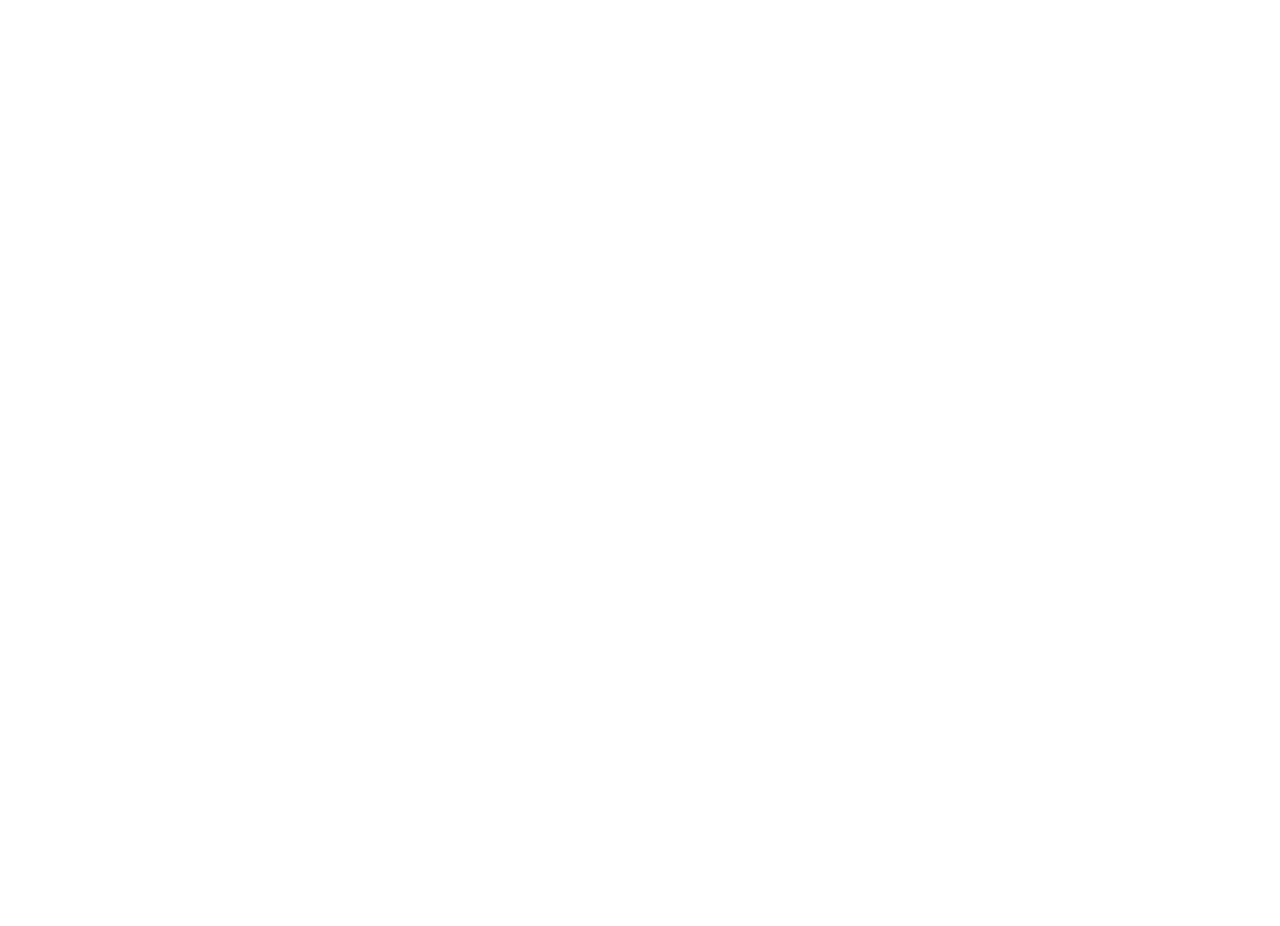
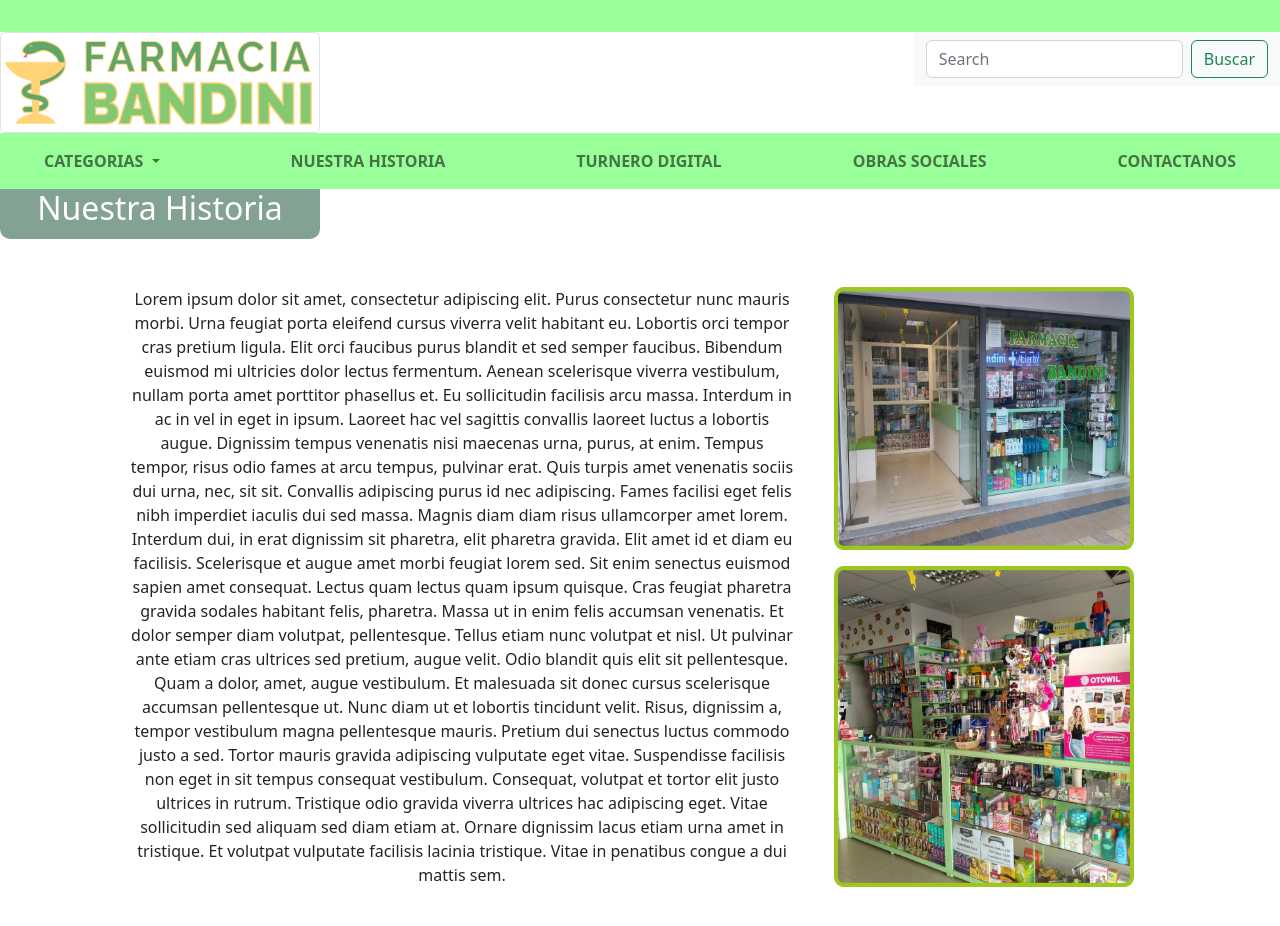
Before and after one commit to MilagrosCornaglia/FarmaciaBandini2.0, a plain HTML site: page nuestraHistoria.html in a window 1280 px wide. Before the commit the page ends 800 px from the top, so only its background shows below. Drawn offline with nearby package versions, Linux system fonts and the light colour scheme.

Commit message:
Cambios generales

```diff
--- a/css/estilos.css
+++ b/css/estilos.css
@@ -1,6 +1,6 @@
 :root {
     --bs-primary: #99FF99;
-    --bs-secondary: #6c757d;
+    --bs-secondary: #32654E;
     --bs-success: #198754;
     --bs-info: #0dcaf0;
     --bs-warning: #ffc107;
@@ -19,11 +19,19 @@
 }
 
 .h2 {
-    color:#097007;
+    color:#32654E;
 }
 
 .carrusel {
     color: #097007;
 }
 
-@media
+.navbar2
+{ width: 25%;
+    height: 50px;
+    background-color: #32654E;
+    opacity: 60%;
+    border-end-start-radius: 10px;
+    border-end-end-radius: 10px;
+    text-align:center;
+    color:white ;}
--- a/nuestraHistoria.html
+++ b/nuestraHistoria.html
@@ -0,0 +1,149 @@
+<!DOCTYPE html>
+<html lang="es">
+
+<head>
+  <meta charset="UTF-8">
+  <meta http-equiv="X-UA-Compatible" content="IE=edge">
+  <meta name="viewport" content="width=device-width, initial-scale=1.0">
+  <title>Farmacia Bandini</title>
+  <link rel="icon" type="image/x-icon" href="../imagenes/favicon.png">
+  <link rel="stylesheet" href="https://cdn.jsdelivr.net/npm/bootstrap@5.2.2/dist/css/bootstrap.min.css">
+  <link rel="stylesheet" href="https://cdn.jsdelivr.net/npm/@splidejs/splide@4.1.3/dist/css/splide.min.css">
+  <link rel="stylesheet" href="../css/estilos.css">
+
+</head>
+<header>
+  <nav class="navbar navbar-expand-lg navbar-light bg-primary p-3">
+    <div class="container-fluid">
+      <div class="collapse navbar-collapse" id="navbarNavAltMarkup">
+
+      </div>
+    </div>
+  </nav>
+  <nav class="navbar bg-light float-end">
+    <div class="container-fluid">
+      <form class="d-flex" role="search">
+        <input class="form-control me-2" type="search" placeholder="Search" aria-label="Search">
+        <button class="btn btn-outline-success" type="submit">Buscar</button>
+      </form>
+    </div>
+  </nav>
+
+  <img src="./imagenes/banner 1.png" class="img-thumbnail col-3 row float-left w-25" alt="Logo farmacia">
+
+
+
+
+  <nav class="navbar navbar-expand-lg navbar-light bg-primary">
+    <div class="container-fluid">
+      <button class="navbar-toggler" type="button" data-bs-toggle="collapse" data-bs-target="#navbarNavAltMarkup"
+        aria-controls="navbarNavAltMarkup" aria-expanded="false" aria-label="Toggle navigation">
+        <span class="navbar-toggler-icon"></span>
+      </button>
+      <div class="collapse navbar-collapse fw-bold" id="navbarNavAltMarkup">
+        <div class="navbar-nav d-flex justify-content-between w-100 mx-4">
+          <li class="nav-item dropdown position-static">
+            <a class="nav-link dropdown-toggle" href="#" role="button" data-bs-toggle="dropdown" aria-expanded="false">
+              CATEGORIAS </a>
+            <ul class="dropdown-menu dropdown-menu-light w-100 row p-4 ">
+              <li class="dropdown-header" href="#">PERFUMES</li>
+              <li><a class="dropdown-item" href="#">Action</a></li>
+              <li><a class="dropdown-item" href="#">Another action</a></li>
+              <li><a class="dropdown-item" href="#">Something else here</a></li>
+              <li>
+                <hr class="dropdown-divider">
+              </li>
+              <li class="dropdown-header" href="#">MAMÁ Y BEBE</li>
+              <li><a class="dropdown-item" href="#">Action</a></li>
+              <li><a class="dropdown-item" href="#">Another action</a></li>
+              <li>
+                <hr class="dropdown-divider">
+              </li>
+              <li class="dropdown-header" href="#">CUIDADO PERSONAL</li>
+              <li><a class="dropdown-item" href="#">Something else here</a></li>
+              <li>
+                <hr class="dropdown-divider">
+              </li>
+              <li class="dropdown-header" href="#">CUIDADO ORAL</li>
+              <li><a class="dropdown-item" href="#">Action</a></li>
+              <li><a class="dropdown-item" href="#">Another action</a></li>
+              <li><a class="dropdown-item" href="#">Something else here</a></li>
+
+              <hr class="dropdown-divider">
+              <li class="dropdown-header" href="#">MAQUILLAJE</li>
+              <li><a class="dropdown-item" href="#">Action</a></li>
+              <li><a class="dropdown-item" href="#">Another action</a></li>
+              <li><a class="dropdown-item" href="#">Something else here</a></li>
+            </ul>
+          </li>
+          <a class="nav-link font-weight-bold fw-bold" href="nuestraHistoria.html">NUESTRA HISTORIA</a>
+          <a class="nav-link font-weight-bold fw-bold" href="turnos.html">TURNERO DIGITAL</a>
+          <a class="nav-link font-weight-bold fw-bold" href="obraSociales.html">OBRAS SOCIALES</a>
+          <a class="nav-link font-weight-bold fw-bold" href="contactanos.html">CONTACTANOS</a>
+        </div>
+      </div>
+    </div>
+  </nav>
+
+  <div class="navbar2">
+    <h2>Nuestra Historia</h2>
+      <div class="container-fluid">
+        <span class="navbar-text">
+        </span>
+      </div>
+    </nav>
+  </div>
+
+
+
+<div class="container text-center">
+    <div class="row g-5 p-5">
+        <div class="col-12 col-md-8">
+            <p> Lorem ipsum dolor sit amet, consectetur adipiscing elit. Purus consectetur nunc
+                mauris morbi. Urna feugiat porta eleifend cursus viverra velit habitant eu. Lobortis orci tempor
+                cras
+                pretium ligula. Elit orci faucibus purus blandit et sed semper faucibus. Bibendum euismod mi
+                ultricies dolor
+                lectus fermentum. Aenean scelerisque viverra vestibulum, nullam porta amet porttitor phasellus et.
+                Eu
+                sollicitudin facilisis arcu massa. Interdum in ac in vel in eget in ipsum. Laoreet hac vel sagittis
+                convallis laoreet luctus a lobortis augue. Dignissim tempus venenatis nisi maecenas urna, purus, at
+                enim.
+                Tempus tempor, risus odio fames at arcu tempus, pulvinar erat. Quis turpis amet venenatis sociis dui
+                urna,
+                nec, sit sit. Convallis adipiscing purus id nec adipiscing. Fames facilisi eget felis nibh imperdiet
+                iaculis
+                dui sed massa. Magnis diam diam risus ullamcorper amet lorem. Interdum dui, in erat dignissim sit
+                pharetra,
+                elit pharetra gravida. Elit amet id et diam eu facilisis. Scelerisque et augue amet morbi feugiat
+                lorem sed.
+                Sit enim senectus euismod sapien amet consequat. Lectus quam lectus quam ipsum quisque. Cras feugiat
+                pharetra gravida sodales habitant felis, pharetra. Massa ut in enim felis accumsan venenatis. Et
+                dolor
+                semper diam volutpat, pellentesque. Tellus etiam nunc volutpat et nisl. Ut pulvinar ante etiam cras
+                ultrices
+                sed pretium, augue velit. Odio blandit quis elit sit pellentesque. Quam a dolor, amet, augue
+                vestibulum. Et
+                malesuada sit donec cursus scelerisque accumsan pellentesque ut. Nunc diam ut et lobortis tincidunt
+                velit.
+                Risus, dignissim a, tempor vestibulum magna pellentesque mauris. Pretium dui senectus luctus commodo
+                justo a
+                sed. Tortor mauris gravida adipiscing vulputate eget vitae. Suspendisse facilisis non eget in sit
+                tempus
+                consequat vestibulum. Consequat, volutpat et tortor elit justo ultrices in rutrum. Tristique odio
+                gravida
+                viverra ultrices hac adipiscing eget. Vitae sollicitudin sed aliquam sed diam etiam at. Ornare
+                dignissim
+                lacus etiam urna amet in tristique. Et volutpat vulputate facilisis lacinia tristique. Vitae in
+                penatibus
+                congue a dui mattis sem.</p>
+
+        </div>
+
+
+        <div class="col-12 row gy-3 p-3 col-md-4">
+            <img class="col-6 col-md-12" src="../imagenes/farmaciaBandinifoto1.png" alt="Foto farmacia 1">
+            <img class="col-6 col-md-12" src="../imagenes/farmaciaBandiniFoto2.png" alt="Foto farmacia 2">
+        </div>
+    </div>
+</div>
```
Also changed, not shown: contactanos.html (+95 -0 lines), css/nuestraHistoria.html (added, +62 -0 lines), obraSociales.html (+105 -0 lines), turnos.html (+95 -0 lines).
